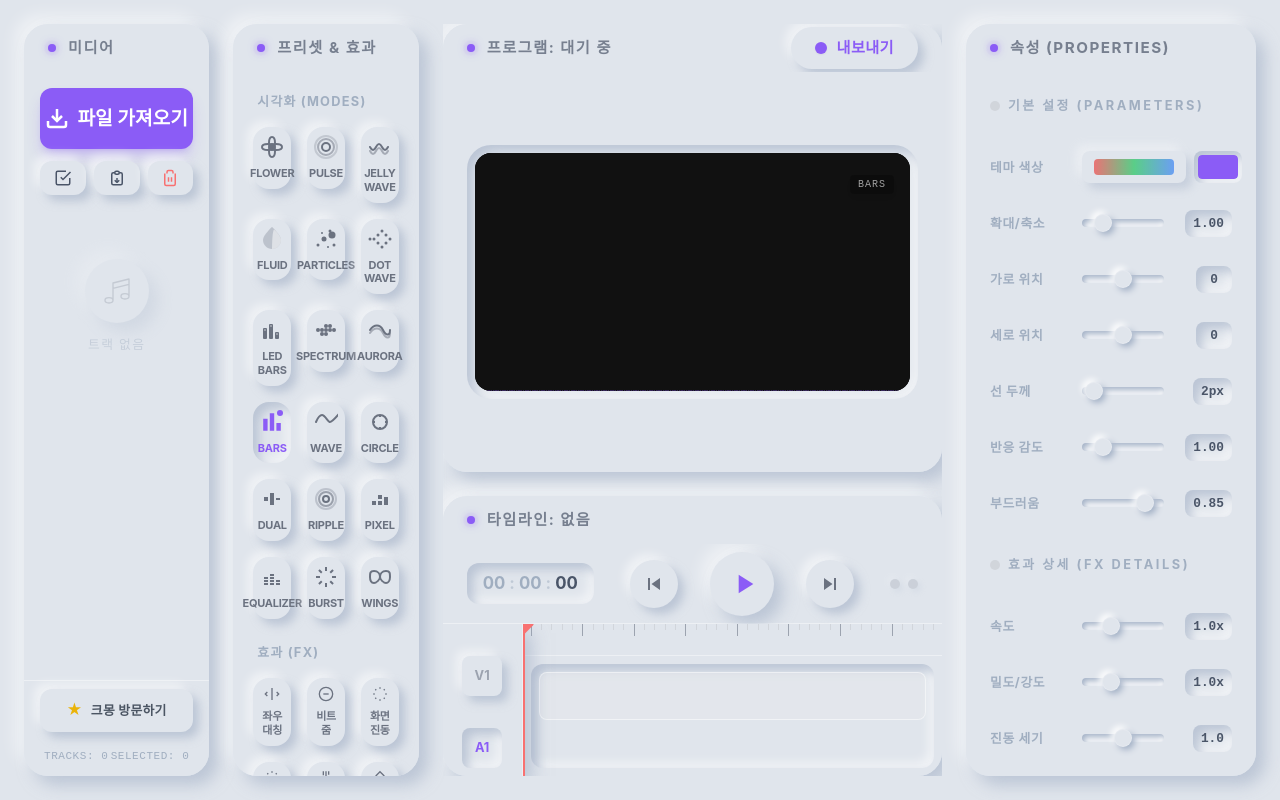
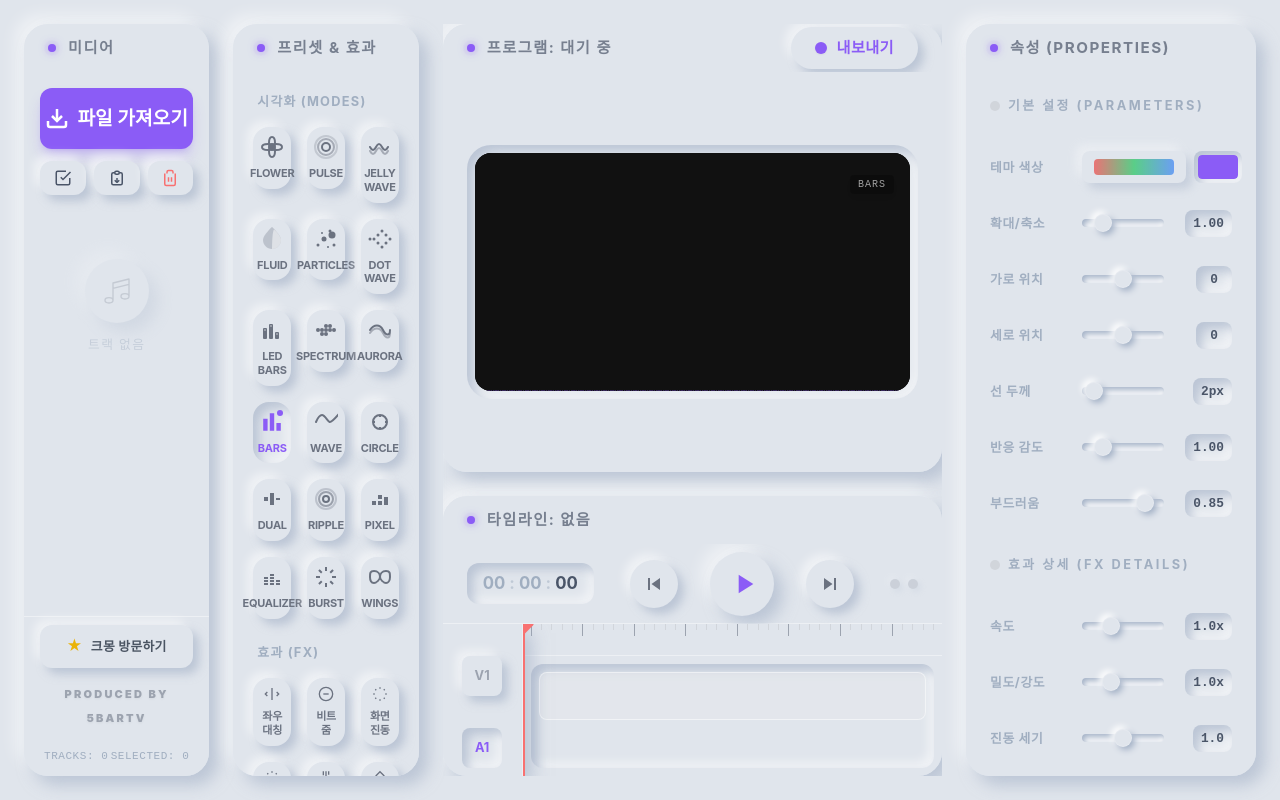
Before and after one commit to parkys1004/spectrum-studio, a React (Vite) app: page / in a window 1280 px wide. Built offline with nearby package versions, Linux system fonts and the light colour scheme; a web font is replaced by a local one.

Commit message:
feat(playlist): Add credit information to playlist footer
Includes a Kmong promotion link and a production credit for "5barTV" at the bottom of the playlist component.

```diff
--- a/components/Playlist.tsx
+++ b/components/Playlist.tsx
@@ -226,7 +226,7 @@ const Playlist: React.FC<PlaylistProps> = ({
           )}
       </div>
 
-      {/* Kmong Promotion Button */}
+      {/* Kmong Promotion Button & Credit */}
       <div className="px-4 pt-2 pb-1 bg-app-bg border-t border-white/40">
           <a
               href="https://kmong.com/self-marketing/730531/ZQh4nXZpK5"
@@ -237,6 +237,11 @@ const Playlist: React.FC<PlaylistProps> = ({
               <span className="mr-2 text-yellow-500 text-sm">★</span>
               <span>크몽 방문하기</span>
           </a>
+          <div className="mt-3 mb-1 text-center">
+              <span className="text-[11px] font-black text-gray-400 tracking-[0.2em] uppercase drop-shadow-sm">
+                  Produced by 5barTV
+              </span>
+          </div>
       </div>
 
       {/* Footer Status */}
```
